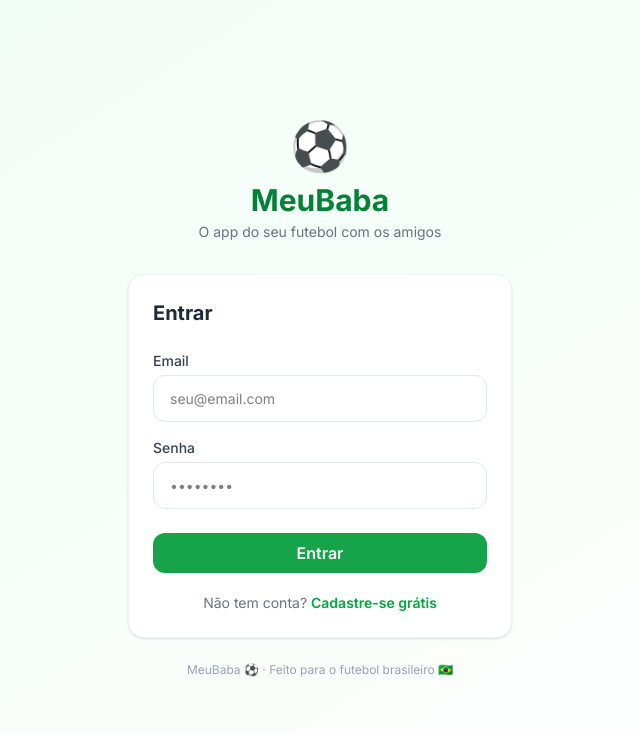
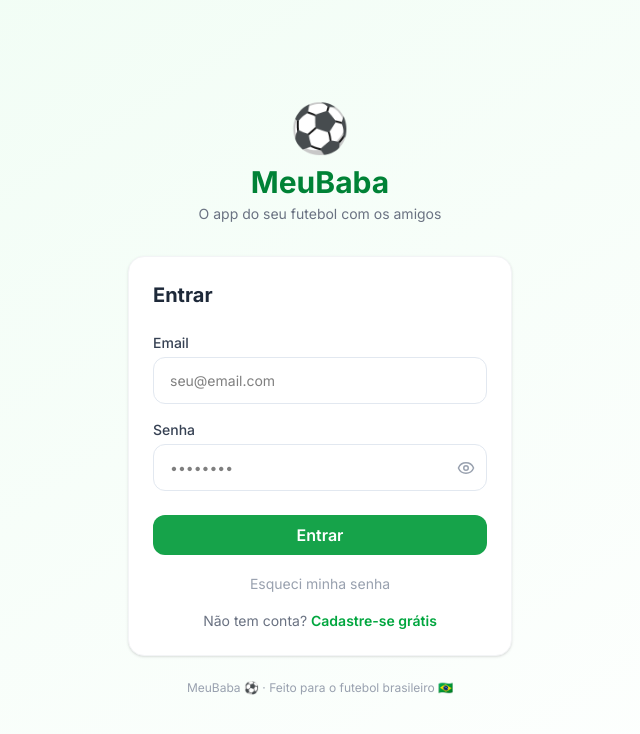
Before and after one commit to tonybulhoes17/meubaba, a Next.js app: page /login in a window 1280 px wide. Shown: the top 734 px of the page, without its empty margins (320-960 px from the left). Built offline with nearby package versions, Linux system fonts and the light colour scheme; no server answers.

Commit message:
cards liberados para todos os jogadores

```diff
--- a/src/app/(app)/grupos/[groupId]/rodadas/[roundId]/cards/page.tsx
+++ b/src/app/(app)/grupos/[groupId]/rodadas/[roundId]/cards/page.tsx
@@ -170,10 +170,8 @@ export default function CardsPage() {
     setGerando(false)
   }
 
-  // Quais cards o usuário pode gerar
-  const cardsDisponiveis: TipoCard[] = isAdmin
-    ? ['craque', 'bola_murcha', 'artilheiros', 'assistencias', 'notas']
-    : ['craque'] // jogador só gera craque se for o vencedor
+  // Todos podem gerar todos os cards
+  const cardsDisponiveis: TipoCard[] = ['craque', 'bola_murcha', 'artilheiros', 'assistencias', 'notas']
 
   if (loading || !dados) return (
     <div style={{ minHeight: '100vh', backgroundColor: '#f8fafc', display: 'flex', alignItems: 'center', justifyContent: 'center' }}>
--- a/src/app/(auth)/login/page.tsx
+++ b/src/app/(auth)/login/page.tsx
@@ -3,6 +3,7 @@
 import { useState } from 'react'
 import { useRouter } from 'next/navigation'
 import Link from 'next/link'
+import { Eye, EyeOff } from 'lucide-react'
 import { createClient } from '@/lib/supabase/client'
 import { cn } from '@/lib/utils'
 
@@ -14,6 +15,7 @@ export default function LoginPage() {
   const [password, setPassword] = useState('')
   const [loading, setLoading] = useState(false)
   const [error, setError] = useState<string | null>(null)
+  const [showPassword, setShowPassword] = useState(false)
 
   async function handleLogin(e: React.FormEvent) {
     e.preventDefault()
@@ -61,14 +63,23 @@ export default function LoginPage() {
 
           <div>
             <label className="block text-sm font-medium text-gray-700 mb-1">Senha</label>
+            <div className="relative">
               <input
-              type="password"
+                type={showPassword ? 'text' : 'password'}
                 value={password}
                 onChange={e => setPassword(e.target.value)}
                 placeholder="••••••••"
                 required
-              className="input-baba"
+                className="input-baba pr-11"
               />
+              <button
+                type="button"
+                onClick={() => setShowPassword(v => !v)}
+                className="absolute right-3 top-1/2 -translate-y-1/2 text-gray-400 hover:text-gray-600 transition-colors"
+              >
+                {showPassword ? <EyeOff size={18} /> : <Eye size={18} />}
+              </button>
+            </div>
           </div>
 
           {error && (
@@ -86,7 +97,13 @@ export default function LoginPage() {
           </button>
         </form>
 
-        <div className="mt-5 text-center text-sm text-gray-500">
+        <div className="mt-4 text-center">
+          <Link href="/recuperar-senha" className="text-sm text-gray-400 hover:text-green-600 transition-colors">
+            Esqueci minha senha
+          </Link>
+        </div>
+
+        <div className="mt-4 text-center text-sm text-gray-500">
           Não tem conta?{' '}
           <Link href="/cadastro" className="text-green-600 font-semibold hover:underline">
             Cadastre-se grátis
```
Lines whose indentation alone changed are shown as unchanged.
